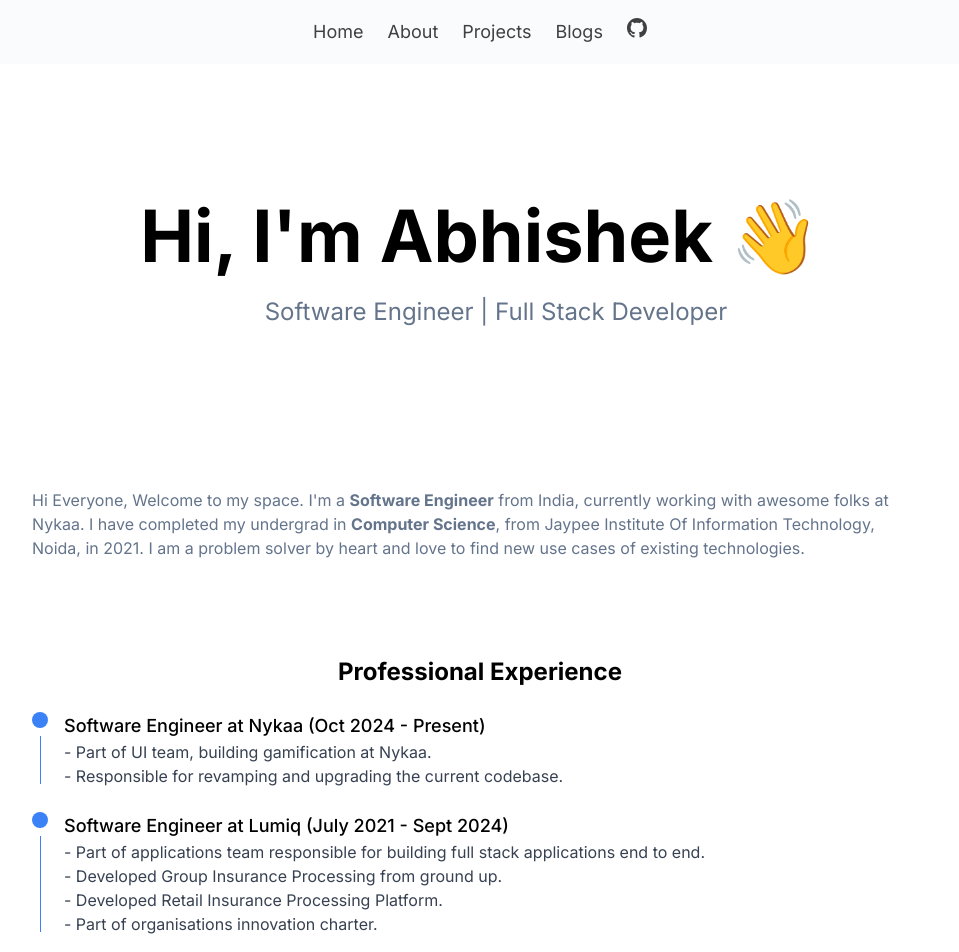
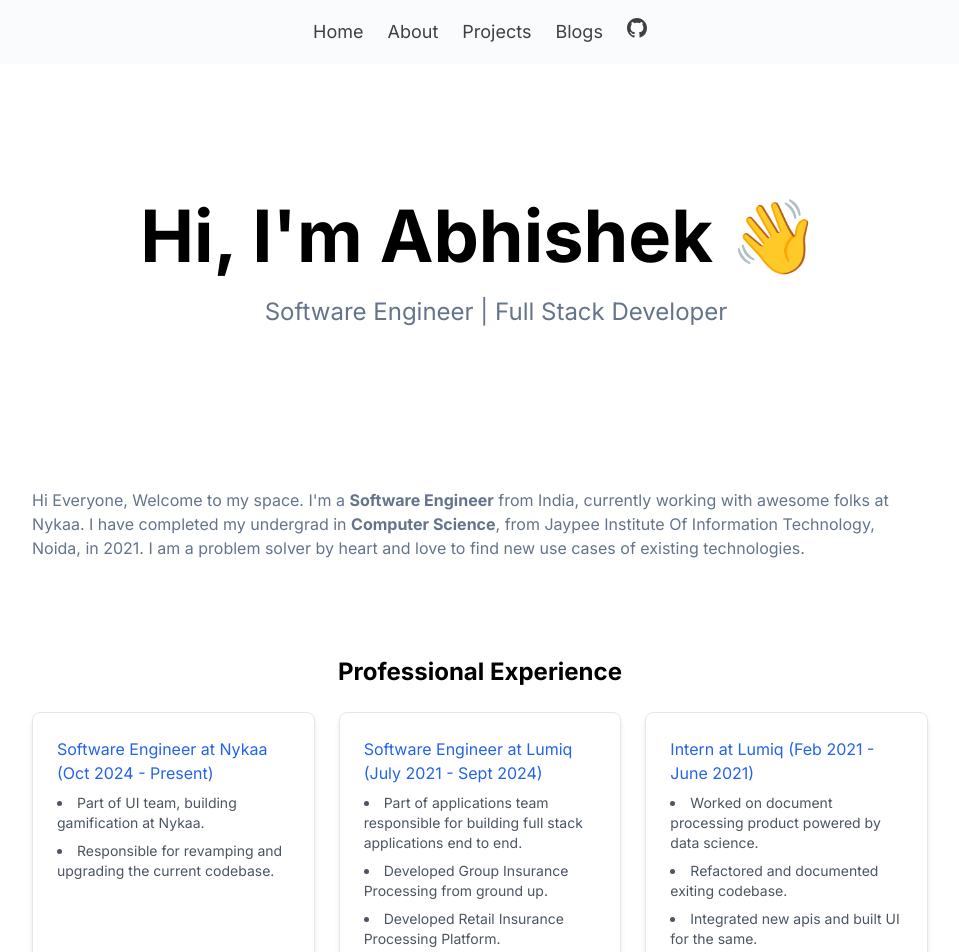
Before and after one commit to abhishekp6/portfolio, a Next.js app: page / in a window 1280 px wide. Shown: the top 952 px of the page, without its empty margins (160-1119 px from the left). Built offline with nearby package versions, Linux system fonts and the light colour scheme.

Commit message:
fix: ui improvements

```diff
--- a/app/Components/Body.tsx
+++ b/app/Components/Body.tsx
@@ -66,28 +66,20 @@
 }
 
 const Timeline: React.FC<TimelineProps> = ({ checkpoints }) => (
-  <div className="flex flex-col space-y-6">
-    {checkpoints.map((checkpoint, index) => (
-      <div key={checkpoint.id} className="flex items-start relative">
-        <div className="flex flex-col items-center">
-          <div className="w-4 h-4 bg-blue-500 rounded-full z-10 mb-2"></div>
-          {index < checkpoints.length - 1 && (
-            <div
-              className="w-px bg-blue-500"
-              style={{
-                height: `calc(${checkpoint.description.length} * 1.5rem)`,
-              }}
-            ></div>
-          )}
-        </div>
-        <div className="ml-4">
-          <h3 className="text-lg font-medium">{checkpoint.title}</h3>
+  <div className="grid grid-cols-1 sm:grid-cols-2 lg:grid-cols-3 gap-6">
+    {checkpoints.map((checkpoint) => (
+      <div
+        key={checkpoint.id}
+        className="p-6 border rounded-lg shadow-md hover:shadow-lg transition-shadow duration-300 bg-white"
+      >
+        <h3 className="text-l text-blue-600 mb-2">
+          {checkpoint.title}
+        </h3>
+        <ul className="list-disc list-inside text-gray-600 text-sm space-y-2">
           {checkpoint.description.map((desc, descIndex) => (
-            <p className="text-gray-700" key={descIndex}>
-              - {desc}
-            </p>
+            <li key={descIndex}>{desc}</li>
           ))}
-        </div>
+        </ul>
       </div>
     ))}
   </div>
```
